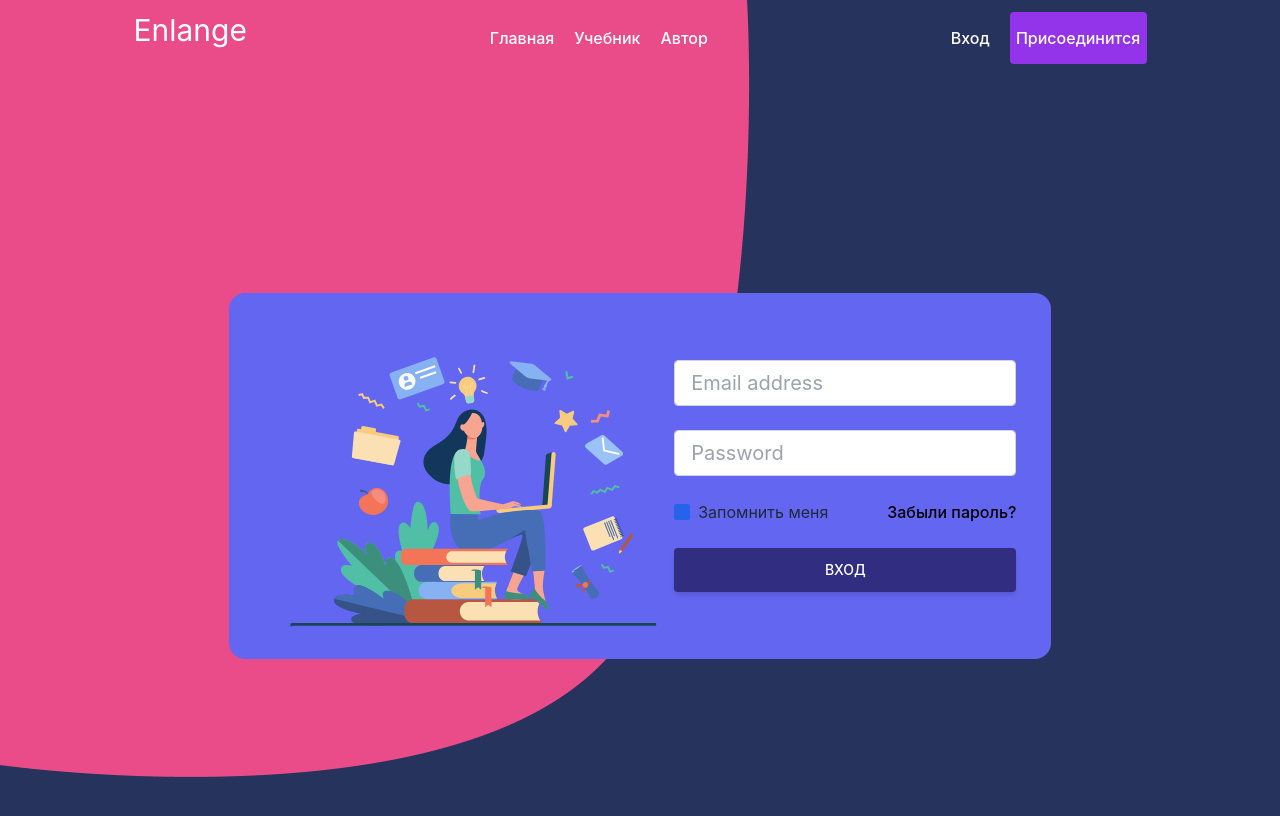
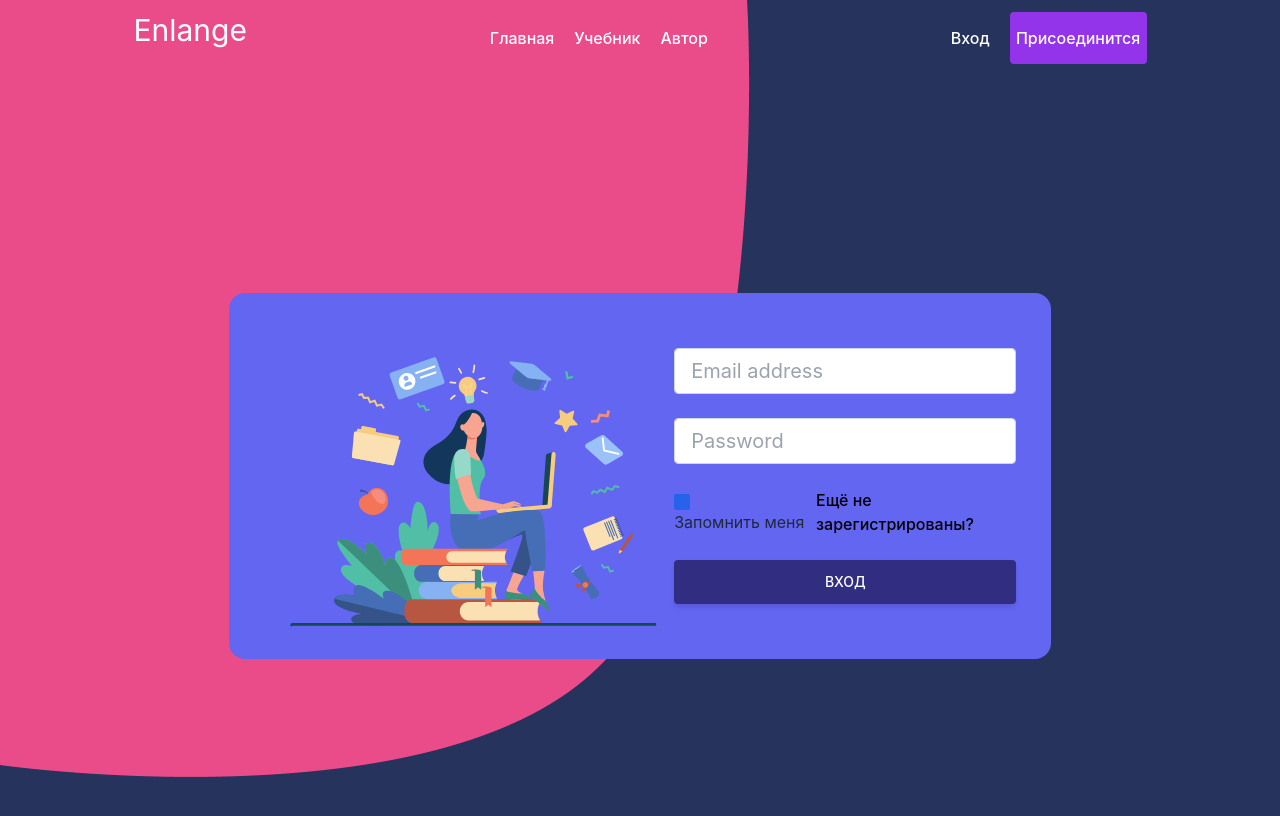
Before and after one commit to AndreyGudin/enlange, a React (Vite) app: page /signin in a window 1280 px wide. Shown: the top 816 px of the page. Built offline with nearby package versions, Linux system fonts and the light colour scheme.

Commit message:
feat: add links to signin adn signup

```diff
--- a/src/pages/SignIn/SignIn.tsx
+++ b/src/pages/SignIn/SignIn.tsx
@@ -1,7 +1,8 @@
 import { useForm } from 'react-hook-form';
 
 import { User } from '../../types/types';
-import img from "../../assets/5293.svg";
+import img from '../../assets/5293.svg';
+import { NavLink } from 'react-router-dom';
 export const SignIn = () => {
   const {
     register,
@@ -14,11 +15,7 @@ export const SignIn = () => {
       <div className="flex px-6 py-12 h-full justify-center items-center">
         <div className="flex w-8/12 justify-center items-center flex-wrap g-6 text-gray-800 bg-indigo-500 h-auto py-4 rounded-2xl">
           <div className="md:w-8/12 lg:w-6/12 mb-12 md:mb-0">
-            <img
-              src={img}
-              className="w-full"
-              alt="Phone image"
-            />
+            <img src={img} className="w-full" alt="Phone image" />
           </div>
           <div className="md:w-8/12 lg:w-5/12">
             <form className="flex flex-col items-center w-full">
@@ -52,12 +49,12 @@ export const SignIn = () => {
                     Запомнить меня
                   </label>
                 </div>
-                <a
-                  href="#!"
+                <NavLink
                   className="text-black hover:text-blue-700 focus:text-blue-700 active:text-blue-800 duration-200 transition ease-in-out"
+                  to="/signup"
                 >
-                  Забыли пароль?
-                </a>
+                  Ещё не зарегистрированы?
+                </NavLink>
               </div>
               <button
                 type="submit"
--- a/src/pages/SignUp/SignUp.tsx
+++ b/src/pages/SignUp/SignUp.tsx
@@ -2,6 +2,7 @@ import { useForm } from 'react-hook-form';
 
 import { User } from '../../types/types';
 import img from '../../assets/56431.svg';
+import { NavLink } from 'react-router-dom';
 export const SignUp = () => {
   const {
     register,
@@ -47,12 +48,12 @@ export const SignUp = () => {
                 />
               </div>
               <div className="flex justify-between items-center w-full mb-6">
-                <a
-                  href="#!"
+                <NavLink
+                  to="/signin"
                   className="text-black hover:text-blue-700 focus:text-blue-700 active:text-blue-800 duration-200 transition ease-in-out"
                 >
                   Уже зарегистрированы?
-                </a>
+                </NavLink>
               </div>
               <button
                 type="submit"
```
Also changed, not shown: src/components/Header/Header.tsx (+6 -11 lines).
